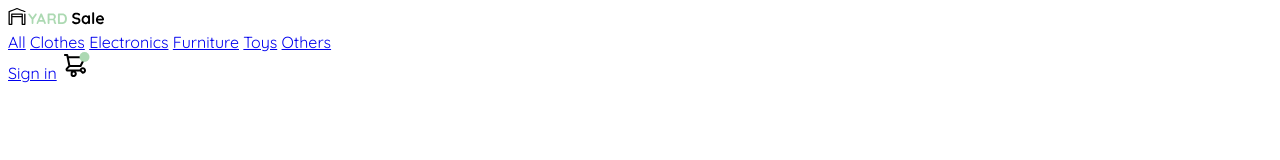
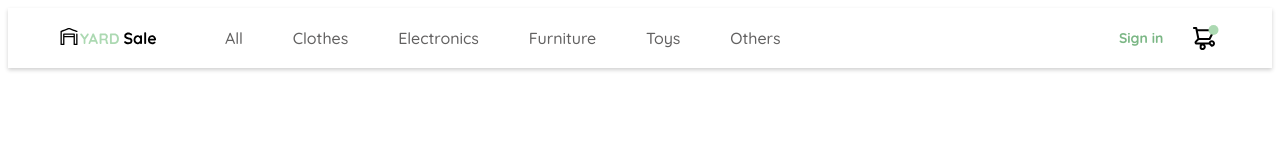
Before and after one commit to nicolascabezas1/GarageSale, a plain HTML site: page myAccount.html in a window 1280 px wide. Drawn offline with Linux system fonts and the light colour scheme.

Commit message:
Added styles to the header

```diff
--- a/styles/myAccountStyle.css
+++ b/styles/myAccountStyle.css
@@ -19,3 +19,56 @@ html {
 *::before {
     box-sizing: inherit;
 }
+
+.header-create-account {
+    border: 1px solid var(--white);
+    box-shadow: 0 2px 4px 0 rgba(0, 0, 0, 0.19);
+    height: 3.75rem;
+    padding: 0.75rem 3.19rem;
+    display: flex;
+    justify-content: space-between;
+    align-items: center;
+}
+
+.header-create-account > :first-child {
+    display: flex;
+    gap: 3.31rem;
+}
+
+.header-create-account-directories {
+    display: flex;
+    gap: 1.25rem;
+}
+
+.header-create-account-directories a {
+    color: var(--very-light-pink);
+    text-decoration: none;
+    border: 1px solid transparent;
+    font-size: 1rem;
+    padding: 0.37rem 0.87rem;
+    border-radius: 0.625rem;
+    font-style: normal;
+    font-weight: 500;
+    line-height: normal;
+}
+
+.header-create-account-directories a:hover {
+    border: 1px solid var(--hospital-green);
+    color: var(--hospital-green);
+
+}
+
+.header-create-account > :last-child {
+    display: flex;
+    align-items: center;
+    gap: 1.66rem;
+}
+
+.sign-in-text {
+    color: var(--hospital-green);
+    text-decoration: none;
+    font-size: 0.875rem;
+    font-style: normal;
+    font-weight: 700;
+    line-height: normal;
+}
```
